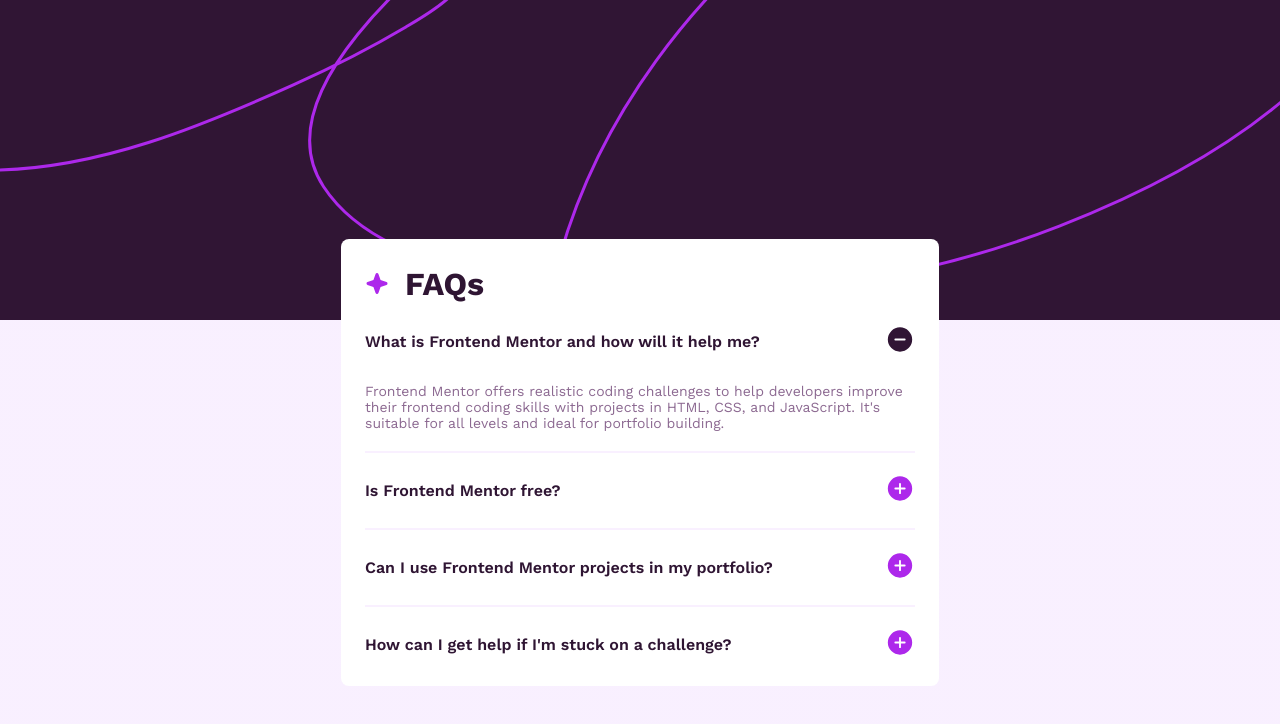
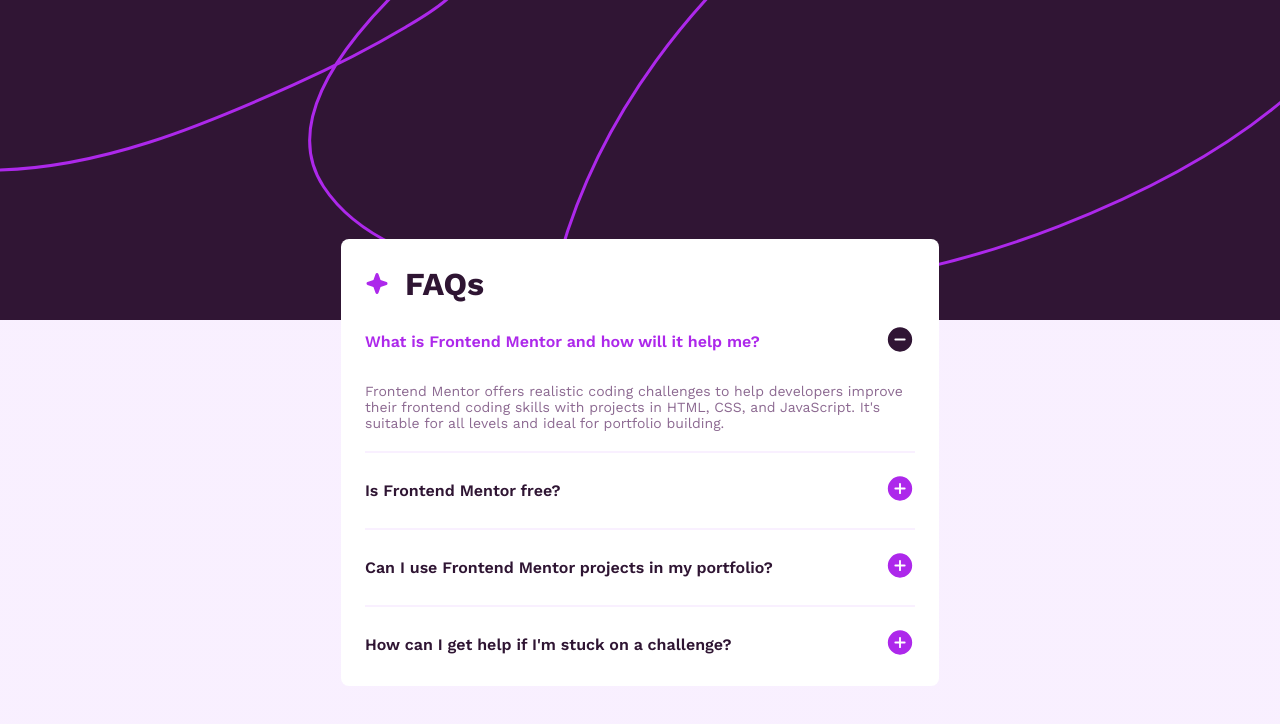
Before and after one commit to Veena-K-Venugopal/fm-faq-accordion, a plain HTML site: page index.html in a window 1280 px wide. In both pictures the pointer is over the element "What is Frontend Mentor and how will it help me?". Drawn offline with nearby package versions, Linux system fonts and the light colour scheme.

Commit message:
Added active state styling

```diff
--- a/styles.css
+++ b/styles.css
@@ -74,6 +74,13 @@ main {
     align-items: center;
 }
 
+/* Active state */
+
+.section-head h2:hover {
+    color: #AD28EB;
+    cursor: pointer;
+}
+
 .section-svg {
     margin-left: auto;
 }
@@ -81,6 +88,8 @@ main {
 section p {
     margin-top: 1.5rem;
 }
+
+/* For horizontal line break */
 
 hr {
     border: 1px solid var(--light-pink);
```
